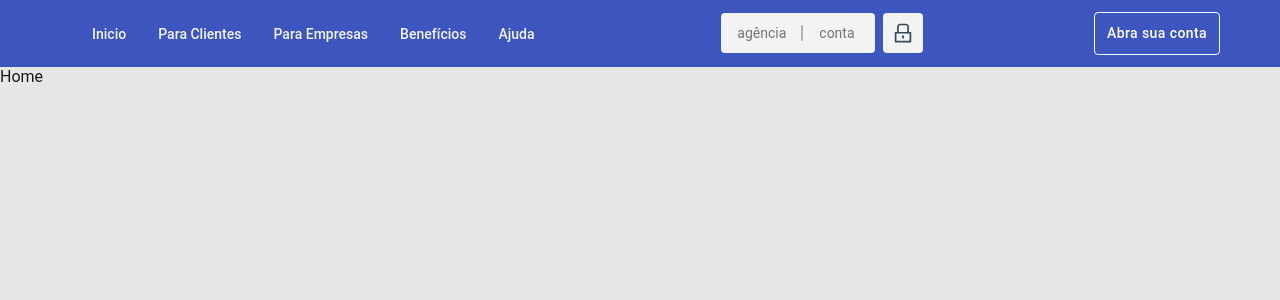
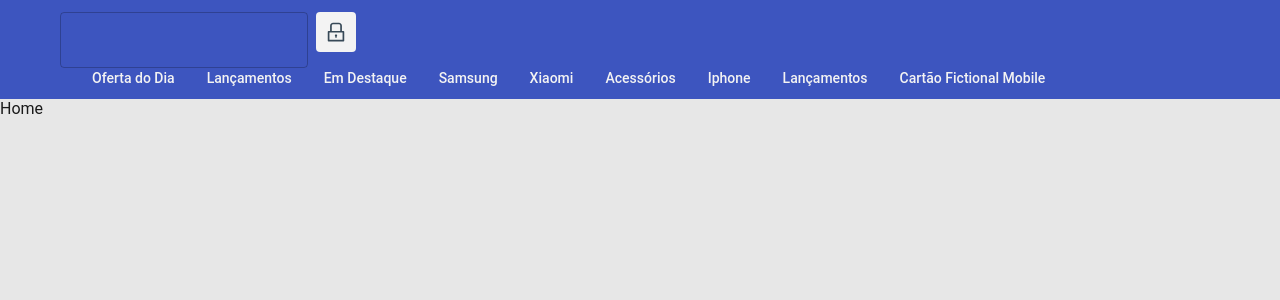
Before and after one commit to Felipe-alv-es/smartphone-store, a React (Create React App) app: page / in a window 1280 px wide. Shown: the top 300 px of the page. Built offline with nearby package versions, Linux system fonts and the light colour scheme.

Commit message:
chore(Navbar): base installations

```diff
--- a/src/components/Navbar/Navbar.js
+++ b/src/components/Navbar/Navbar.js
@@ -1,12 +1,10 @@
 import React, { useState } from "react";
-import { Box, Drawer, Icon, Divider, Link } from "@mui/material";
+import { Box, Drawer, Icon, Divider, Link, TextField } from "@mui/material";
 import {
   getNavbarStyles,
   getDrawerMenuStyle,
   // getImageStyle,
-  StyledTextField,
   StyledLockButton,
-  StyledOutlineButton,
   StyledBurguerButton,
   getMobileContainerStyle,
   // getMobileLogoStyle,
@@ -29,21 +27,6 @@ const Navbar = () => {
   }
 
   React.useEffect(() => {
-    if (isMobile) {
-      return;
-    }
-    document
-      .querySelector("#input-id")
-      .addEventListener("keypress", function (e) {
-        const keyCode = e.keyCode ? e.keyCode : e.wich;
-
-        if (keyCode < 47 || keyCode > 58) {
-          e.preventDefault();
-        }
-      });
-  }, [isMobile]);
-
-  React.useEffect(() => {
     window.addEventListener("resize", handleWindowSizeChange);
     return () => {
       window.removeEventListener("resize", handleWindowSizeChange);
@@ -51,11 +34,15 @@ const Navbar = () => {
   }, []);
 
   const menuOptions = [
-    { text: "Inicio", icon: <AiFillHome /> },
-    { text: "Para Clientes", icon: <AiFillDatabase /> },
-    { text: "Para Empresas", icon: <AiFillProject /> },
-    { text: "Benefícios", icon: <AiFillMessage /> },
-    { text: "Ajuda", icon: <AiFillMessage /> },
+    { text: "Oferta do Dia", icon: <AiFillHome /> },
+    { text: "Lançamentos", icon: <AiFillDatabase /> },
+    { text: "Em Destaque", icon: <AiFillProject /> },
+    { text: "Samsung", icon: <AiFillMessage /> },
+    { text: "Xiaomi", icon: <AiFillMessage /> },
+    { text: "Acessórios", icon: <AiFillMessage /> },
+    { text: "Iphone", icon: <AiFillMessage /> },
+    { text: "Lançamentos", icon: <AiFillMessage /> },
+    { text: "Cartão Fictional Mobile", icon: <AiFillMessage /> },
   ];
 
   return (
@@ -98,6 +85,12 @@ const Navbar = () => {
         </Box>
       ) : (
         <Box sx={getNavbarStyles}>
+          <Box>
+            <TextField />
+            <StyledLockButton>
+              <AiOutlineLock />
+            </StyledLockButton>
+          </Box>
           <Box sx={{ display: "flex", alignItems: "center" }}>
             {/* <Box
               sx={getImageStyle}
@@ -113,13 +106,6 @@ const Navbar = () => {
               ))}
             </ul>
           </Box>
-          <Box display={"flex"}>
-            <StyledTextField />
-            <StyledLockButton>
-              <AiOutlineLock />
-            </StyledLockButton>
-          </Box>
-          <StyledOutlineButton>Abra sua conta</StyledOutlineButton>
         </Box>
       )}
     </>
--- a/src/components/Navbar/Navbar.styles.tsx
+++ b/src/components/Navbar/Navbar.styles.tsx
@@ -1,17 +1,8 @@
 import React from "react";
-import {
-  SxProps,
-  TextFieldProps,
-  Box,
-  IconButton,
-  IconButtonProps,
-  Divider,
-  Button,
-  ButtonProps,
-} from "@mui/material/";
+import { SxProps, Box, IconButton, IconButtonProps } from "@mui/material/";
 
 export const getNavbarStyles = (): SxProps => ({
-  display: "flex",
+  display: "block",
   width: "100%",
   alignItems: "center",
   background: "#3D55BF",
@@ -49,58 +40,6 @@ export const getImageStyle = (): SxProps => ({
   height: "40px",
 });
 
-export const StyledTextField = React.forwardRef<HTMLElement, TextFieldProps>(
-  (props) => (
-    <Box
-      sx={{
-        display: "flex",
-        background: "#f3f3f3",
-        borderRadius: "4px",
-        padding: "8px",
-        alignItems: "center",
-      }}
-      id="input-id"
-    >
-      <input
-        placeholder="agência"
-        type="text"
-        style={{
-          borderStyle: "none",
-          width: "64px",
-          backgroundColor: "#f3f3f3",
-          fontSize: "14px",
-          outline: "none",
-          paddingLeft: "8px",
-          color: "#374957",
-        }}
-      />
-      <Divider
-        orientation="vertical"
-        sx={{
-          background: "#C8C7C9",
-          borderRadius: "4px",
-          borderWidth: "1px",
-          margin: "0 8px 0 8px",
-          height: "16px",
-        }}
-      />
-      <input
-        placeholder="conta"
-        type="text"
-        style={{
-          borderStyle: "none",
-          width: "56px",
-          backgroundColor: "#f3f3f3",
-          fontSize: "14px",
-          outline: "none",
-          color: "#374957",
-          paddingLeft: "8px",
-        }}
-      />
-    </Box>
-  )
-);
-
 export const StyledLockButton = React.forwardRef<HTMLElement, IconButtonProps>(
   (props) => (
     <IconButton
@@ -119,25 +58,6 @@ export const StyledLockButton = React.forwardRef<HTMLElement, IconButtonProps>(
       }}
       {...props}
     ></IconButton>
-  )
-);
-
-export const StyledOutlineButton = React.forwardRef<HTMLElement, ButtonProps>(
-  (props) => (
-    <Button
-      variant="outlined"
-      sx={{
-        color: "white",
-        borderColor: "white",
-        textTransform: "none",
-        padding: "8px 12px 8px 12px",
-        whiteSpace: "nowrap",
-        ":hover": {
-          borderColor: "#E6E6E6",
-        },
-      }}
-      {...props}
-    />
   )
 );
 
```
